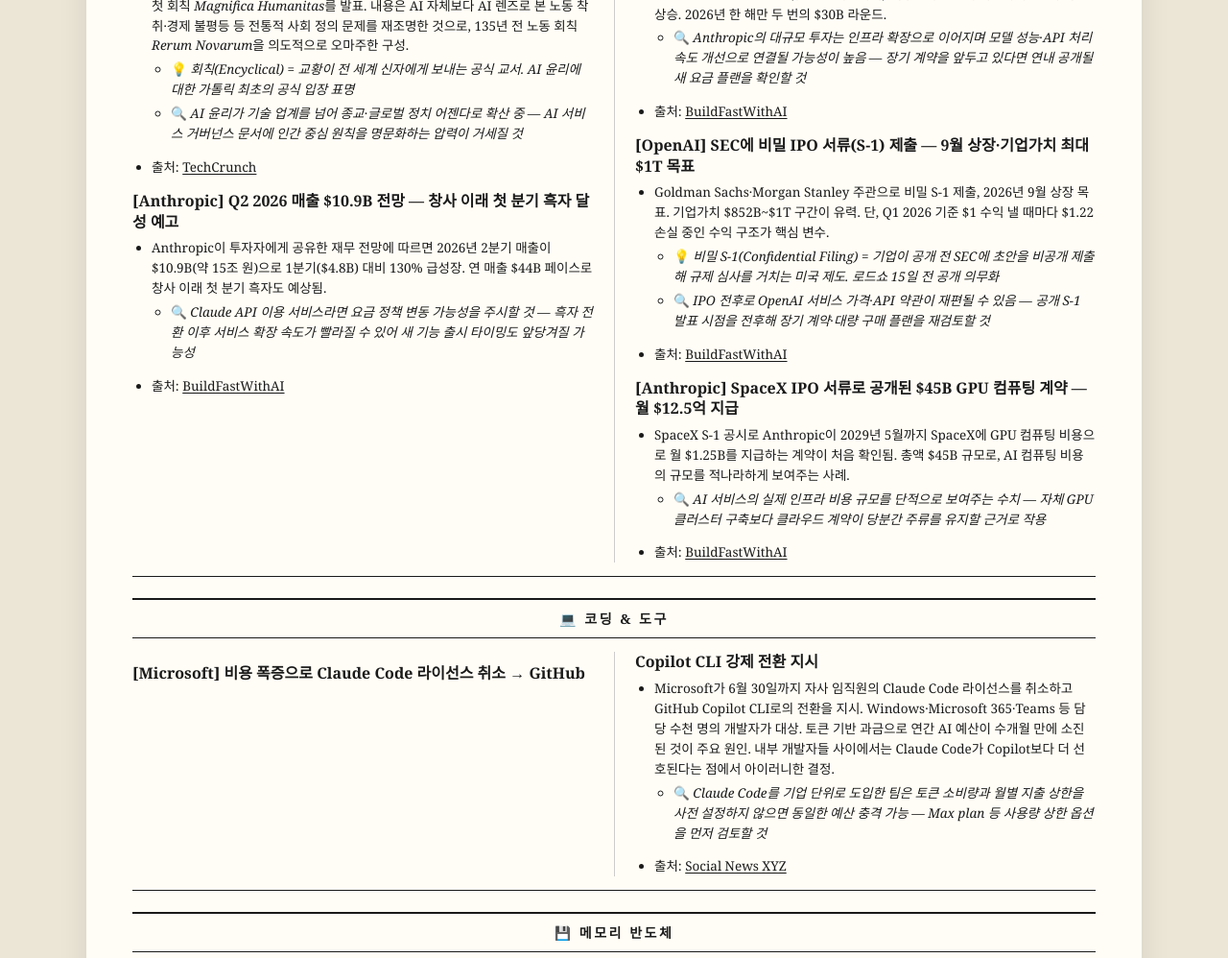
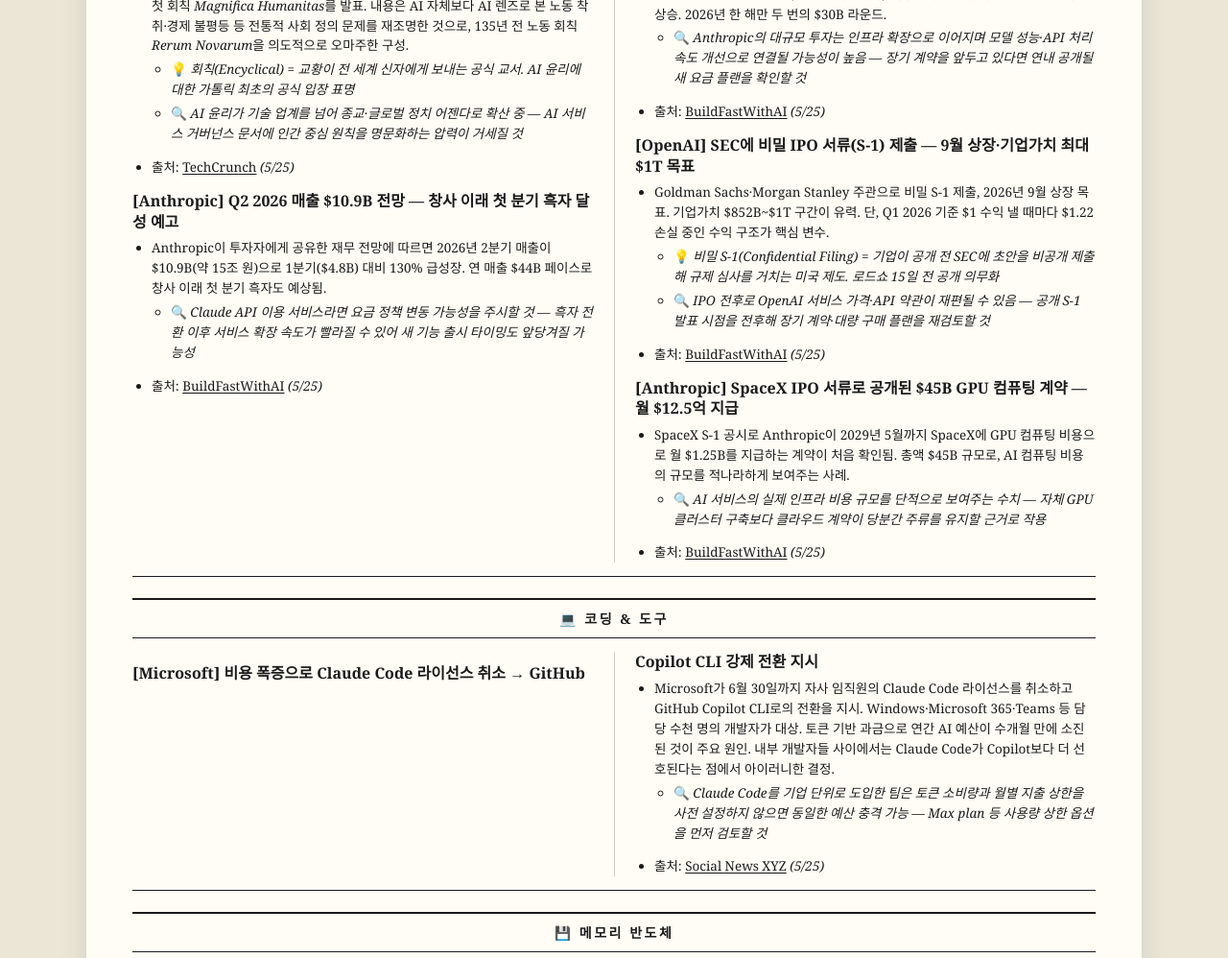
Before and after one commit to kimjans/daily-news, a Jekyll site: the page built from index.md, in a window 1280 px wide. Shown: the part 432-1430 px from the top of the page at 96% size. Built offline with Jekyll 4.4.1, drawn with Linux system fonts in a browser that asks for light colours.

Commit message:
daily news: 2026-05-26

```diff
--- a/index.md
+++ b/index.md
@@ -15,28 +15,28 @@ title: The AI Morning
 - 교황 Leo XIV가 Anthropic 공동창업자 Christopher Olah와 함께 AI 윤리 주제 첫 회칙 *Magnifica Humanitas*를 발표. 내용은 AI 자체보다 AI 렌즈로 본 노동 착취·경제 불평등 등 전통적 사회 정의 문제를 재조명한 것으로, 135년 전 노동 회칙 *Rerum Novarum*을 의도적으로 오마주한 구성.
   - 💡 *회칙(Encyclical) = 교황이 전 세계 신자에게 보내는 공식 교서. AI 윤리에 대한 가톨릭 최초의 공식 입장 표명*
   - 🔍 *AI 윤리가 기술 업계를 넘어 종교·글로벌 정치 어젠다로 확산 중 — AI 서비스 거버넌스 문서에 인간 중심 원칙을 명문화하는 압력이 거세질 것*
-- 출처: [TechCrunch](https://techcrunch.com/2026/05/25/the-popes-ai-encyclical-isnt-really-about-ai/)
+- 출처: [TechCrunch](https://techcrunch.com/2026/05/25/the-popes-ai-encyclical-isnt-really-about-ai/) *(5/25)*
 
 ### **[Anthropic]** Q2 2026 매출 $10.9B 전망 — 창사 이래 첫 분기 흑자 달성 예고
 - Anthropic이 투자자에게 공유한 재무 전망에 따르면 2026년 2분기 매출이 $10.9B(약 15조 원)으로 1분기($4.8B) 대비 130% 급성장. 연 매출 $44B 페이스로 창사 이래 첫 분기 흑자도 예상됨.
   - 🔍 *Claude API 이용 서비스라면 요금 정책 변동 가능성을 주시할 것 — 흑자 전환 이후 서비스 확장 속도가 빨라질 수 있어 새 기능 출시 타이밍도 앞당겨질 가능성*
-- 출처: [BuildFastWithAI](https://www.buildfastwithai.com/blogs/ai-news-today-may-25-2026)
+- 출처: [BuildFastWithAI](https://www.buildfastwithai.com/blogs/ai-news-today-may-25-2026) *(5/25)*
 
 ### **[Anthropic]** $900B+ 기업가치로 $30B 투자 이번 주 마감 — OpenAI 제치고 세계 최고가 AI 스타트업
 - Sequoia·Dragoneer·Altimeter·Greenoaks 공동 주도로 이번 주 내 클로징 예상. 2026년 2월 Series G($380B 기업가치) 이후 6개월 만에 기업가치 2.5배 이상 상승. 2026년 한 해만 두 번의 $30B 라운드.
   - 🔍 *Anthropic의 대규모 투자는 인프라 확장으로 이어지며 모델 성능·API 처리 속도 개선으로 연결될 가능성이 높음 — 장기 계약을 앞두고 있다면 연내 공개될 새 요금 플랜을 확인할 것*
-- 출처: [BuildFastWithAI](https://www.buildfastwithai.com/blogs/ai-news-today-may-25-2026)
+- 출처: [BuildFastWithAI](https://www.buildfastwithai.com/blogs/ai-news-today-may-25-2026) *(5/25)*
 
 ### **[OpenAI]** SEC에 비밀 IPO 서류(S-1) 제출 — 9월 상장·기업가치 최대 $1T 목표
 - Goldman Sachs·Morgan Stanley 주관으로 비밀 S-1 제출, 2026년 9월 상장 목표. 기업가치 $852B~$1T 구간이 유력. 단, Q1 2026 기준 $1 수익 낼 때마다 $1.22 손실 중인 수익 구조가 핵심 변수.
   - 💡 *비밀 S-1(Confidential Filing) = 기업이 공개 전 SEC에 초안을 비공개 제출해 규제 심사를 거치는 미국 제도. 로드쇼 15일 전 공개 의무화*
   - 🔍 *IPO 전후로 OpenAI 서비스 가격·API 약관이 재편될 수 있음 — 공개 S-1 발표 시점을 전후해 장기 계약·대량 구매 플랜을 재검토할 것*
-- 출처: [BuildFastWithAI](https://www.buildfastwithai.com/blogs/ai-news-today-may-25-2026)
+- 출처: [BuildFastWithAI](https://www.buildfastwithai.com/blogs/ai-news-today-may-25-2026) *(5/25)*
 
 ### **[Anthropic]** SpaceX IPO 서류로 공개된 $45B GPU 컴퓨팅 계약 — 월 $12.5억 지급
 - SpaceX S-1 공시로 Anthropic이 2029년 5월까지 SpaceX에 GPU 컴퓨팅 비용으로 월 $1.25B를 지급하는 계약이 처음 확인됨. 총액 $45B 규모로, AI 컴퓨팅 비용의 규모를 적나라하게 보여주는 사례.
   - 🔍 *AI 서비스의 실제 인프라 비용 규모를 단적으로 보여주는 수치 — 자체 GPU 클러스터 구축보다 클라우드 계약이 당분간 주류를 유지할 근거로 작용*
-- 출처: [BuildFastWithAI](https://www.buildfastwithai.com/blogs/ai-news-today-may-25-2026)
+- 출처: [BuildFastWithAI](https://www.buildfastwithai.com/blogs/ai-news-today-may-25-2026) *(5/25)*
 
 ---
 
@@ -45,7 +45,7 @@ title: The AI Morning
 ### **[Microsoft]** 비용 폭증으로 Claude Code 라이선스 취소 → GitHub Copilot CLI 강제 전환 지시
 - Microsoft가 6월 30일까지 자사 임직원의 Claude Code 라이선스를 취소하고 GitHub Copilot CLI로의 전환을 지시. Windows·Microsoft 365·Teams 등 담당 수천 명의 개발자가 대상. 토큰 기반 과금으로 연간 AI 예산이 수개월 만에 소진된 것이 주요 원인. 내부 개발자들 사이에서는 Claude Code가 Copilot보다 더 선호된다는 점에서 아이러니한 결정.
   - 🔍 *Claude Code를 기업 단위로 도입한 팀은 토큰 소비량과 월별 지출 상한을 사전 설정하지 않으면 동일한 예산 충격 가능 — Max plan 등 사용량 상한 옵션을 먼저 검토할 것*
-- 출처: [Social News XYZ](https://www.socialnews.xyz/2026/05/25/microsoft-cuts-claude-code-access-as-ai-coding-costs-surge/)
+- 출처: [Social News XYZ](https://www.socialnews.xyz/2026/05/25/microsoft-cuts-claude-code-access-as-ai-coding-costs-surge/) *(5/25)*
 
 ---
 
```
